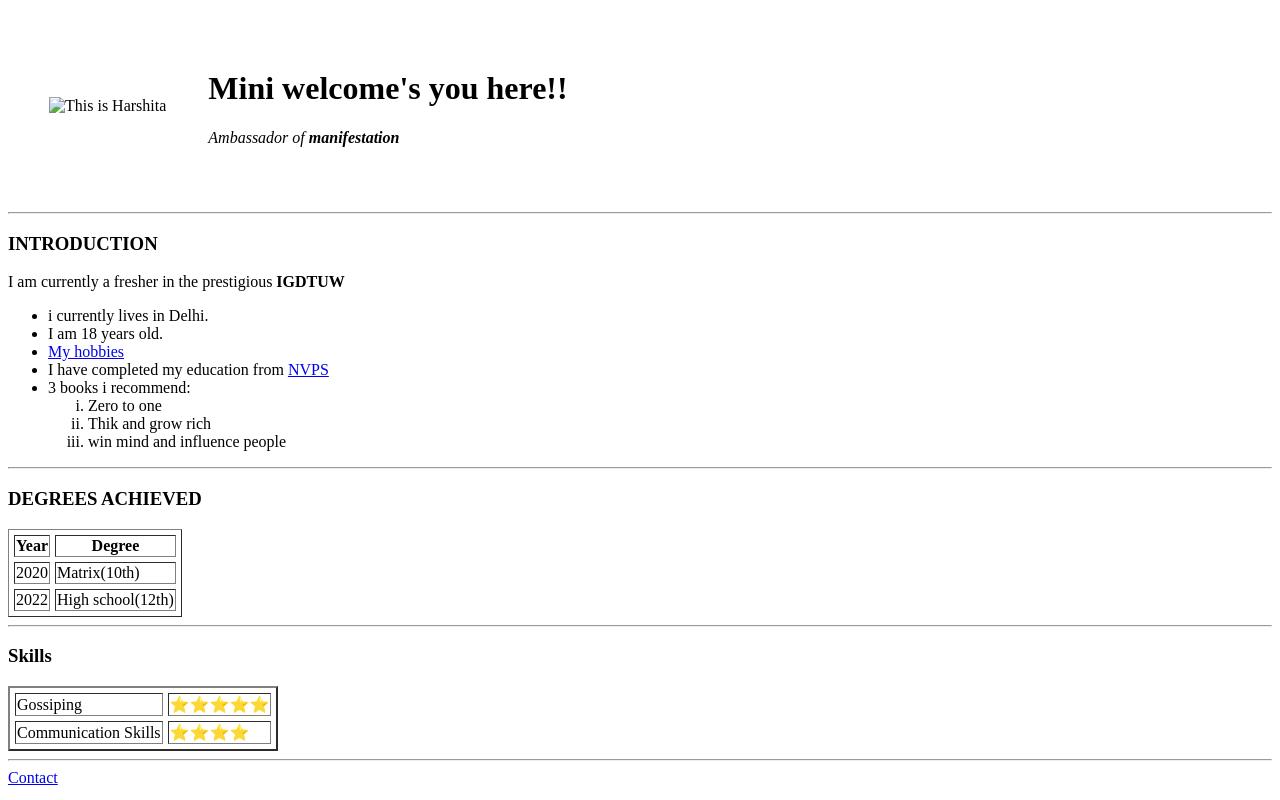
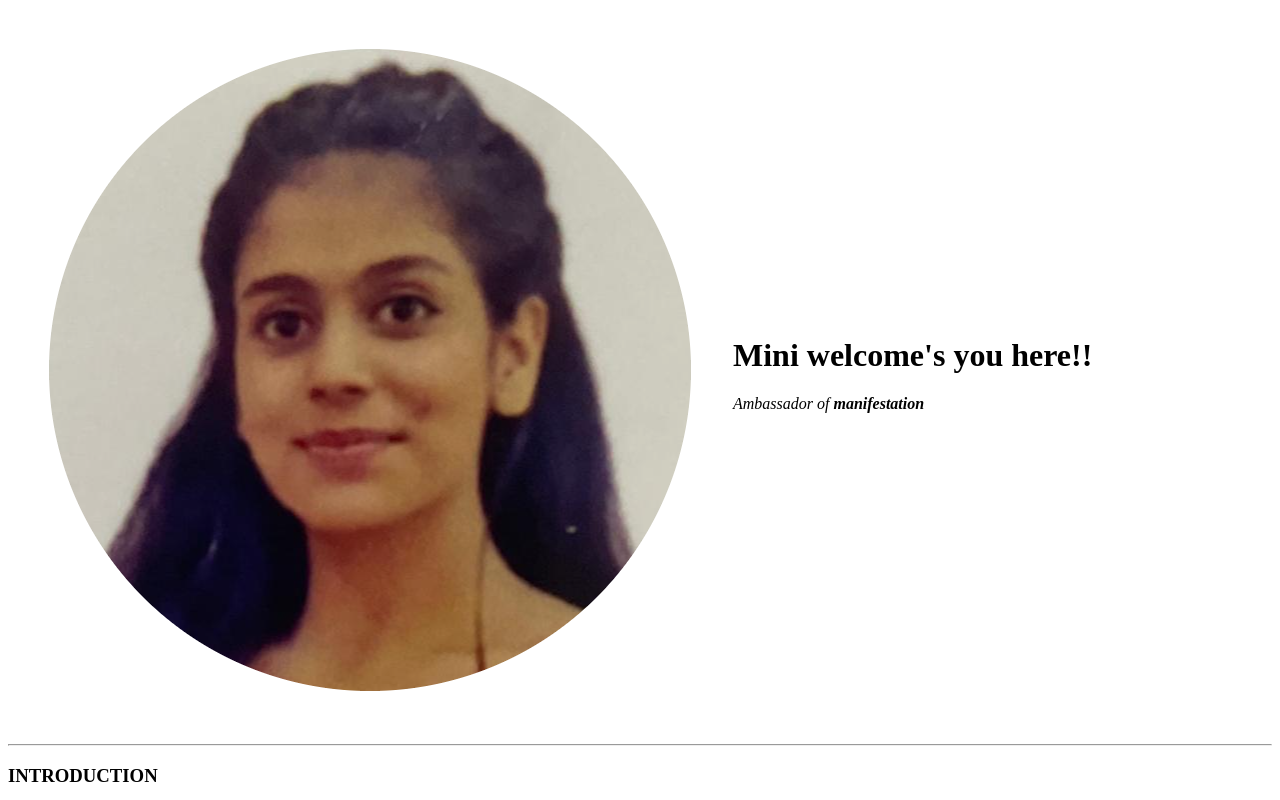
Before and after one commit to Harrshitaa/cv, a plain HTML site: page index.html in a window 1280 px wide. Shown: the top 800 px of the page. Drawn offline with Linux system fonts and the light colour scheme.

Commit message:
Update index.html

```diff
--- a/index.html
+++ b/index.html
@@ -13,7 +13,7 @@
 
     <table cellspacing="40">
         <tr>
-            <td><img src="image.png" alt="This is Harshita"> <!--image source--></td>
+            <td><img src="images/harshita.png" alt="This is Harshita"> <!--image source--></td>
             <td><h1>Mini welcome's you here!!</h1><p> <i> Ambassador of <strong>manifestation</strong></i></p></td>
 
         </tr>
```
